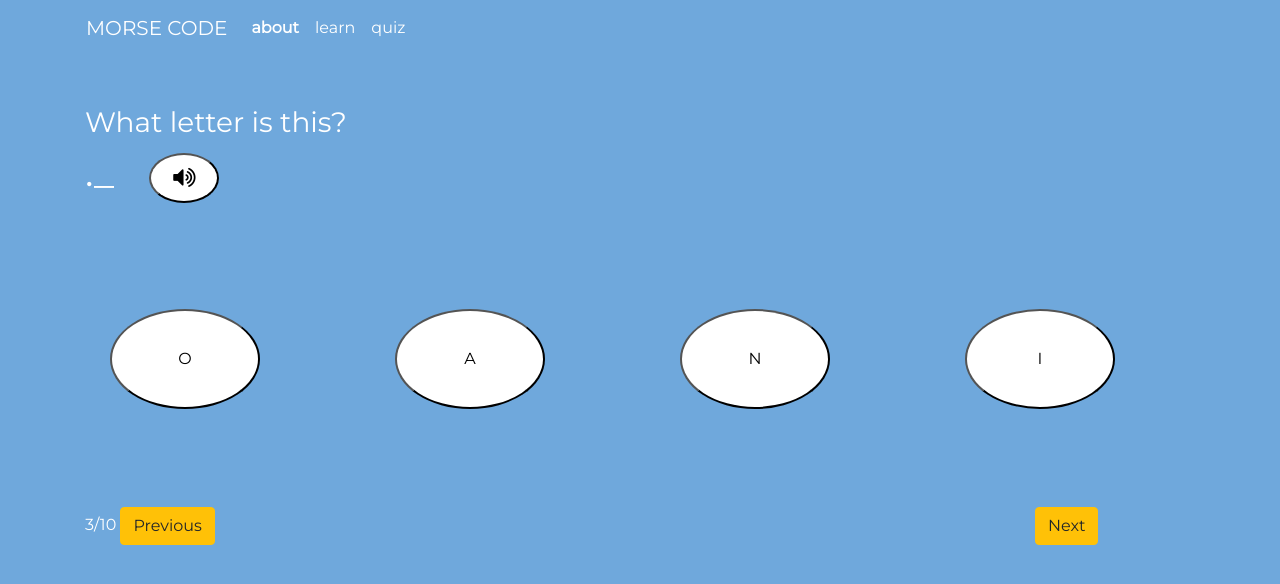
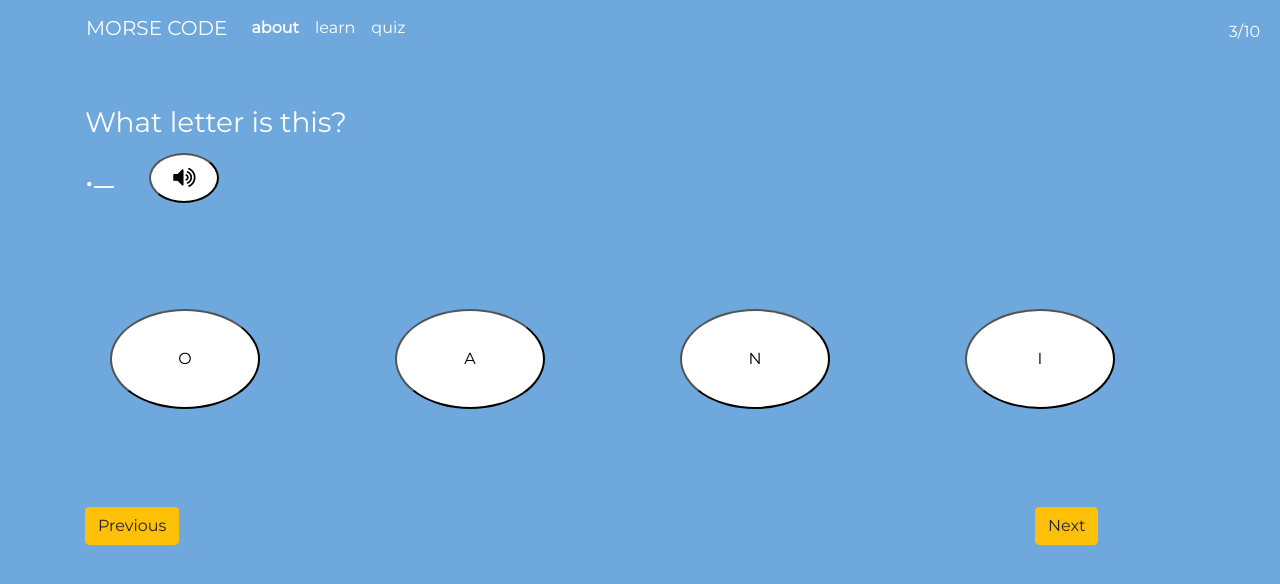
Before and after one commit to UIUX-Spring-2022/MorseCode, a Flask app: page /learn/0 in a window 1280 px wide. Shown: the top 584 px of the page. Run offline with Flask 2, Linux system fonts and the light colour scheme; some libraries are stand-ins or nearby versions.

Commit message:
more changes

```diff
--- a/static/main.css
+++ b/static/main.css
@@ -60,3 +60,9 @@ body {
 .icon_about_dash{
     font-size: 30px;
 }
+.page{
+    position: absolute;
+    top: 20px;
+    right: 20px;
+
+}
--- a/templates/learn_type_a.html
+++ b/templates/learn_type_a.html
@@ -37,8 +37,9 @@
 
 
 </script>
-
-
+<div class="page">
+    {{page_id}}/10
+</div>
 <div class="row">
     <div class="col-md-12">
         <h1> {{letter}} {{code}} </h1>
@@ -84,7 +85,6 @@
 <br><br>
 <div class="row">
     <div class="col-md-10">
-        {{page_id}}/10
         <a href = "{{prev_url}}">
             <button class="btn btn-warning btn-large" role="button">Previous</button>
         </a>
--- a/templates/learn_type_b.html
+++ b/templates/learn_type_b.html
@@ -18,7 +18,10 @@
         $(".letter-btn").click(function(){
             console.log("clicked")
             $("#ans").append("The Correct Answer is {{letter}}");
-            $('#option').attr('disabled','disabled');
+            $('#option1').attr('disabled','disabled');
+            $('#option2').attr('disabled','disabled');
+            $('#option3').attr('disabled','disabled');
+            $('#option4').attr('disabled','disabled');
         });
         let answer_button= Math.floor(Math.random() * 4)+1
         button= "option" + answer_button
@@ -90,7 +93,9 @@
 
 <script type="text/javascript" src="{{ url_for('static', filename = 'learn.js') }}"></script>
 
-
+<div class="page">
+    {{page_id}}/10
+</div>
 <div class="row">
     <div class="col-md-12">
         <h3> What letter is this? </h3>
@@ -98,9 +103,10 @@
         <button class="sound-btn" style='font-size:24px' onclick='playAudio(sound)'><i class='fa fa-volume-up'></i></button>
         </h1>
     </div>
+
+
 </div>
-<div id="ans">
-</div>
+
 <br>
 <br>
 <div class="row">
@@ -118,10 +124,12 @@
     </div>
 
 </div>
+<div id="ans">
+</div>
 <br><br>
 <div class="row">
     <div class="col-md-10">
-        {{page_id}}/10
+
         <a href = "{{prev_url}}">
             <button class="btn btn-warning btn-large" role="button">Previous</button>
         </a>
```
